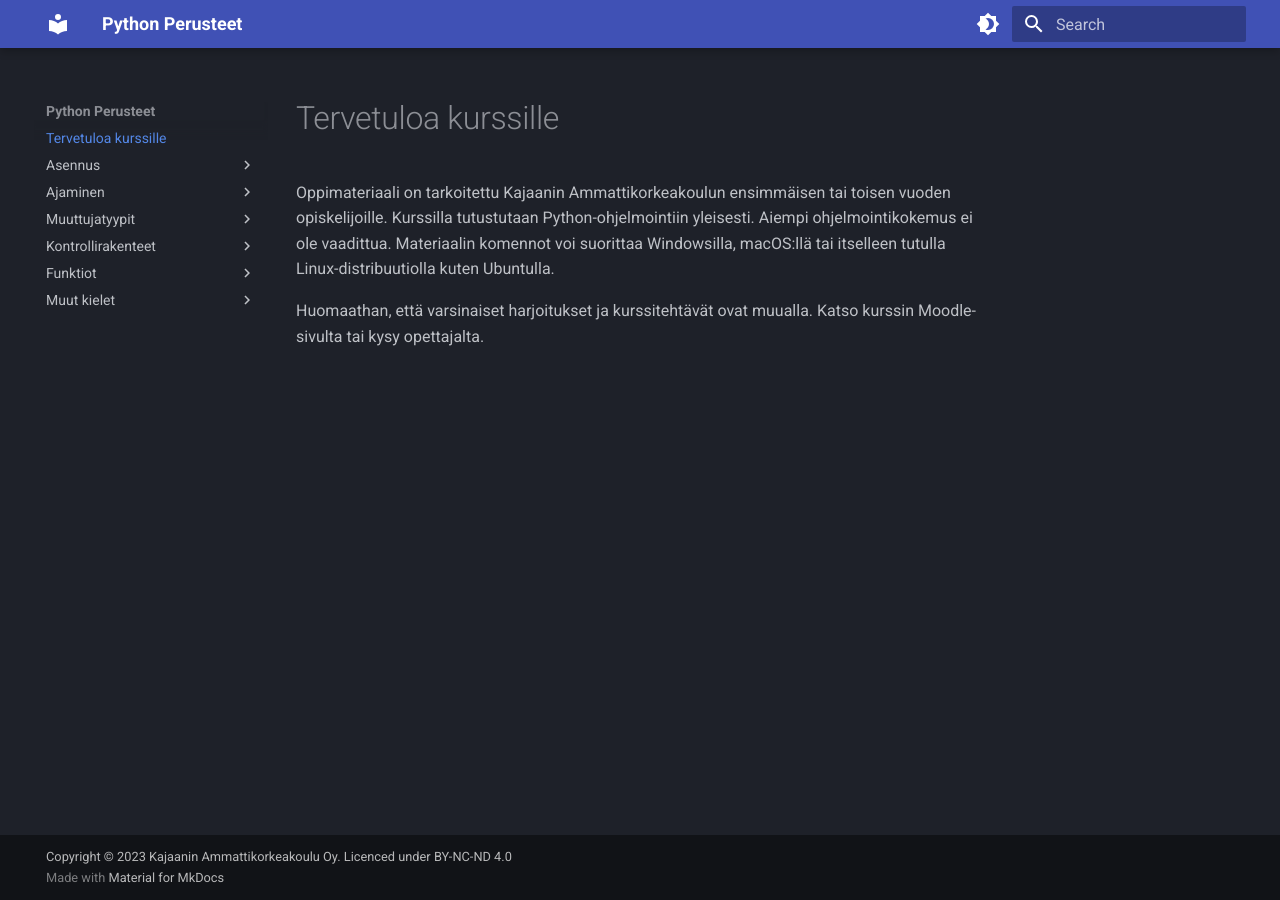
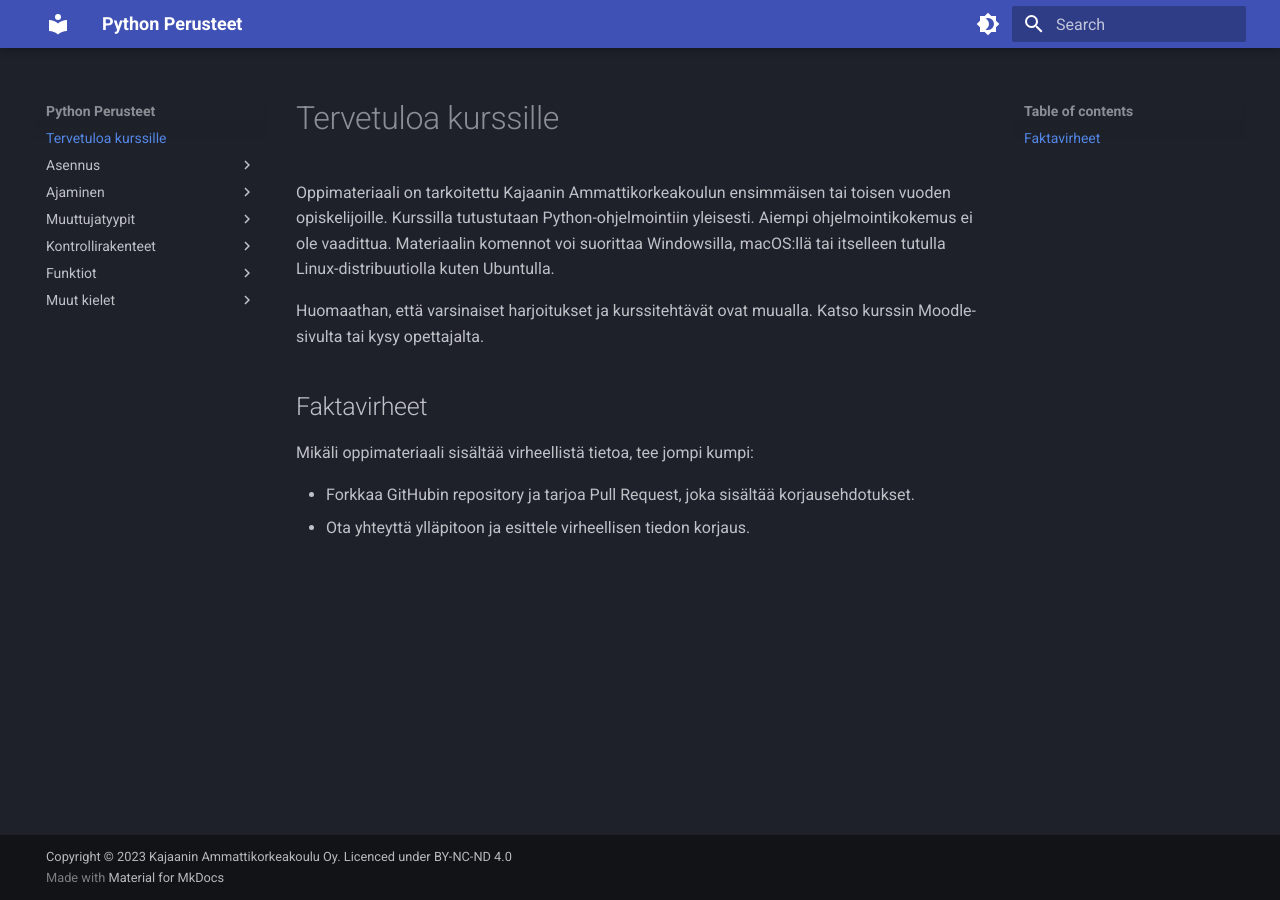
Before and after one commit to sourander/python-perusteet, an MkDocs documentation site: the page built from docs/index.md, in a window 1280 px wide. Built offline with MkDocs 1.6.1 and Material for MkDocs 9.7.7, drawn with Linux system fonts in a browser that asks for light colours.

Commit message:
Added fork request

```diff
--- a/docs/index.md
+++ b/docs/index.md
@@ -3,3 +3,10 @@
 Oppimateriaali on tarkoitettu Kajaanin Ammattikorkeakoulun ensimmäisen tai toisen vuoden opiskelijoille. Kurssilla tutustutaan Python-ohjelmointiin yleisesti. Aiempi ohjelmointikokemus ei ole vaadittua. Materiaalin komennot voi suorittaa Windowsilla, macOS:llä tai itselleen tutulla Linux-distribuutiolla kuten Ubuntulla.
 
 Huomaathan, että varsinaiset harjoitukset ja kurssitehtävät ovat muualla. Katso kurssin Moodle-sivulta tai kysy opettajalta.
+
+## Faktavirheet
+
+Mikäli oppimateriaali sisältää virheellistä tietoa, tee jompi kumpi:
+
+* Forkkaa GitHubin repository ja tarjoa Pull Request, joka sisältää korjausehdotukset.
+* Ota yhteyttä ylläpitoon ja esittele virheellisen tiedon korjaus.
```
